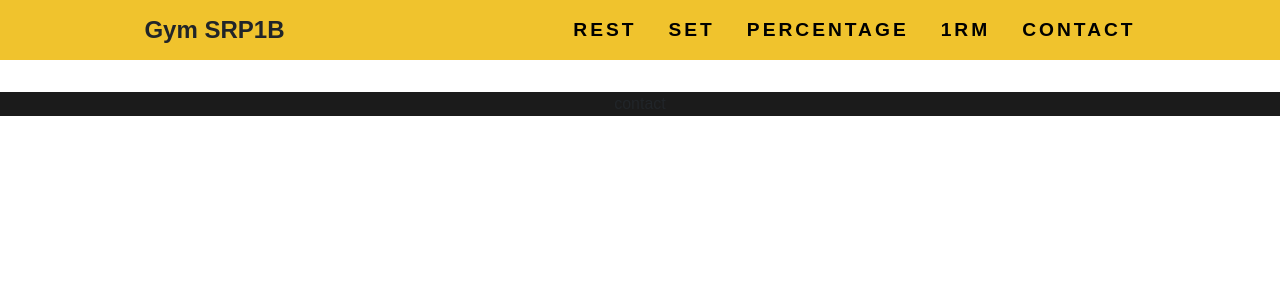
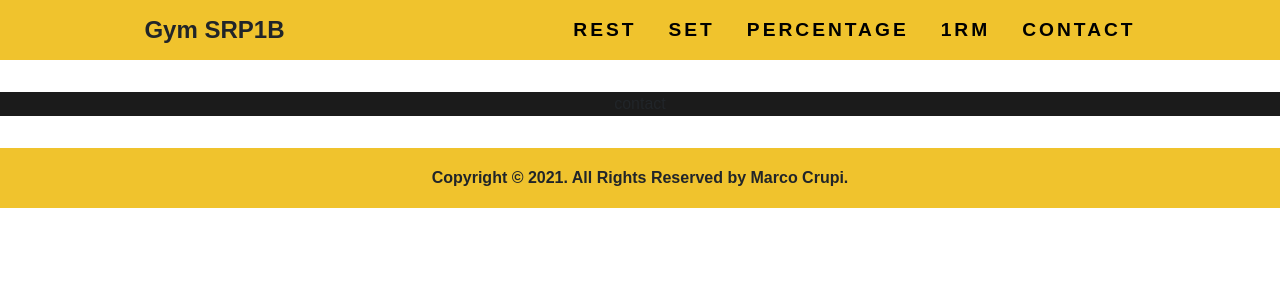
Before and after one commit to marcocrupi/gymsrp-react, a React (Create React App) app: page /gymsrp-react/contact in a window 1280 px wide. Shown: the top 300 px of the page. Built offline with nearby package versions, Linux system fonts and the light colour scheme.

Commit message:
add footer

```diff
--- /dev/null
+++ b/src/CSS/footer.css
@@ -0,0 +1,13 @@
+footer {
+  height: 60px;
+  background-color: #f0c32d;
+}
+
+.footer_element {
+  font-weight: bold;
+  display: flex;
+  height: 60px;
+  align-items: center;
+  justify-content: space-around;
+  align-items: center;
+}
--- /dev/null
+++ b/src/components/footer.js
@@ -0,0 +1,14 @@
+import React from "react";
+import "../CSS/footer.css"
+
+function Footer() {
+  return (
+    <footer>
+      <div className="footer_element">
+        Copyright © 2021. All Rights Reserved by Marco Crupi.
+      </div>
+    </footer>
+  );
+}
+
+export default Footer;
--- a/src/pages/sharedlayout.js
+++ b/src/pages/sharedlayout.js
@@ -1,5 +1,6 @@
 import { Outlet } from "react-router-dom";
 import Header from "../components/header";
+import Footer from "../components/footer";
 import "../CSS/sharedlayout.css";
 
 function SharedLayout() {
@@ -15,6 +16,7 @@
         </div> */}
         <Outlet />
       </div>
+      <Footer />
     </>
   );
 }
```
